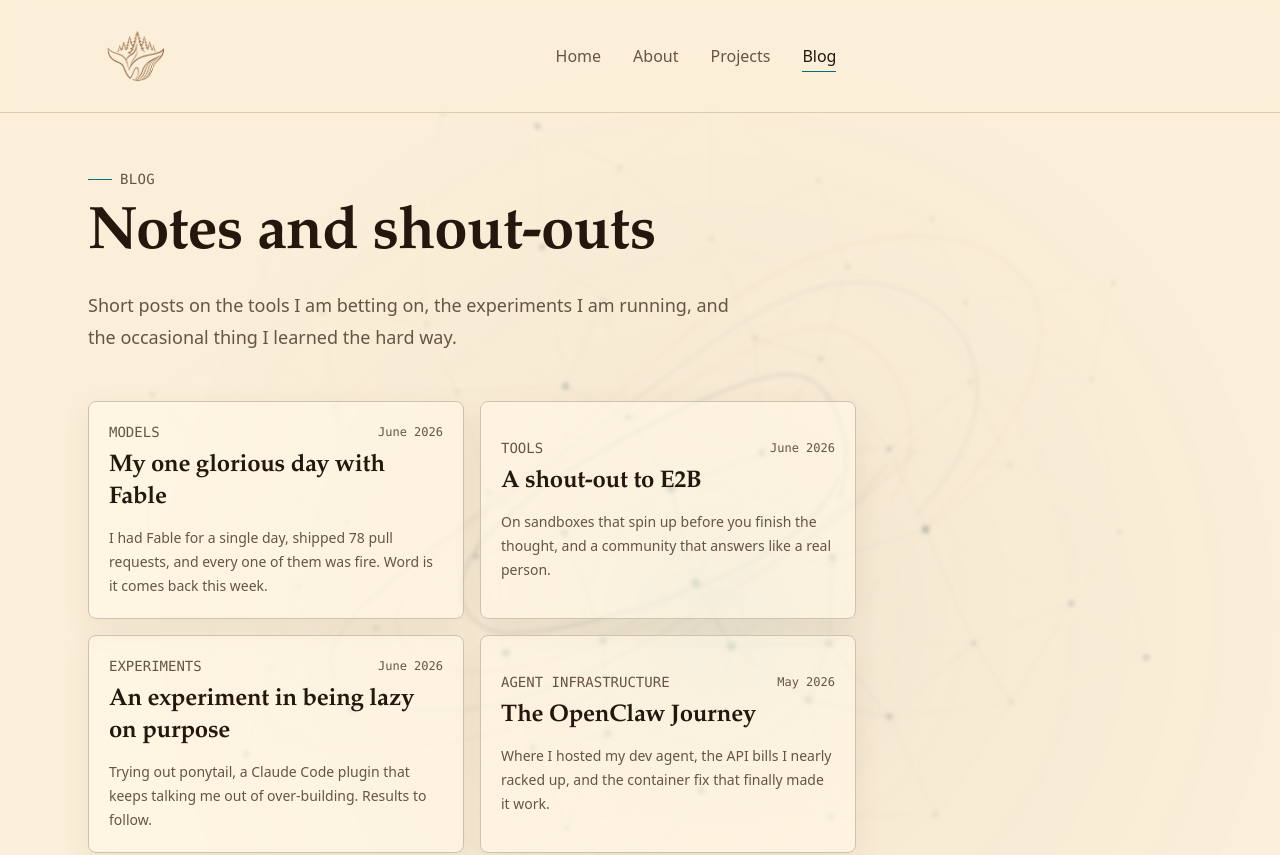
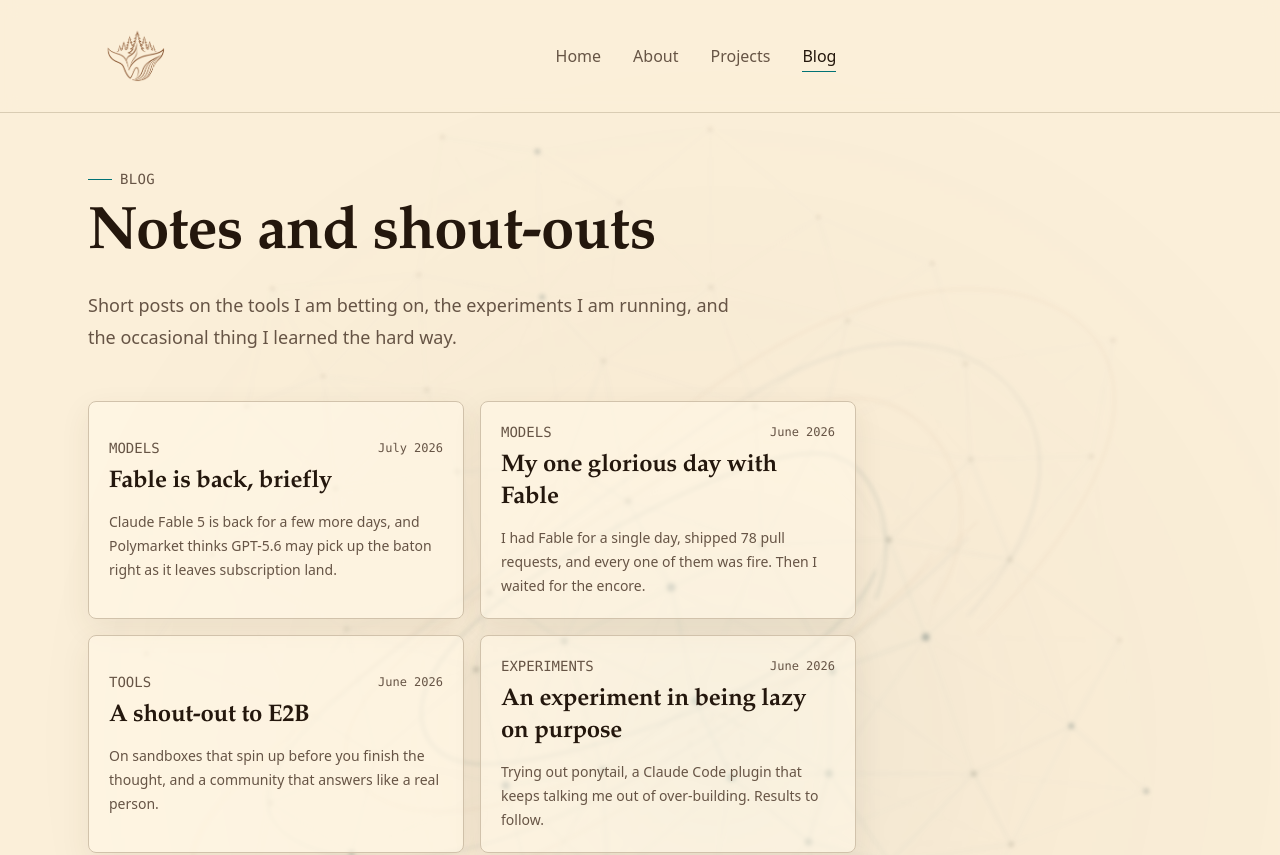
Before and after one commit to AdamLinCodes/personal-website-design, a Next.js app: page /blog in a window 1280 px wide. Shown: the top 855 px of the page. Built offline with nearby package versions, Linux system fonts and the light colour scheme.

Commit message:
Add Fable return blog post

```diff
--- a/app/blog/page.tsx
+++ b/app/blog/page.tsx
@@ -32,11 +32,45 @@ type BlogPost = {
 
 const blogPosts: BlogPost[] = [
   {
+    id: 'fable-is-back',
+    eyebrow: 'Models',
+    title: 'Fable is back, briefly',
+    date: 'July 2026',
+    summary:
+      'Claude Fable 5 is back for a few more days, and Polymarket thinks GPT-5.6 may pick up the baton right as it leaves subscription land.',
+    body: (
+      <div className="space-y-5">
+        <p>
+          The model that gave me my best coding day of the year is back.{' '}
+          <Link href="https://www.anthropic.com/news/redeploying-fable-5">Fable 5 returned globally on July 1</Link>,
+          which means the correct response is to clear the queue, stretch the review muscles, and see how much good work
+          can fit into a ridiculous little window.
+        </p>
+        <p>
+          The catch is the window. Anthropic says Fable is included through July 7, then it moves behind usage credits. So
+          this is not a leisurely renaissance. This is a few more days with the good button lit up, and I am absolutely
+          going to press it.
+        </p>
+        <p>
+          Because the calendar apparently has a sense of humor,{' '}
+          <Link href="https://polymarket.com/event/gpt-5pt6-released-onptptpt-20260623051439980">
+            Polymarket&apos;s current leading date
+          </Link>{' '}
+          for a public GPT-5.6 release is also July 7. OpenAI&apos;s own post says GPT-5.6 is in{' '}
+          <Link href="https://openai.com/index/previewing-gpt-5-6-sol/">limited preview</Link> and coming more broadly in
+          the coming weeks, so this is not official gospel. It is, however, a very funny possible handoff: Fable&apos;s
+          included-access clock hits zero, and maybe GPT-5.6 walks on stage.
+        </p>
+      </div>
+    ),
+  },
+  {
     id: 'fable',
     eyebrow: 'Models',
     title: 'My one glorious day with Fable',
     date: 'June 2026',
-    summary: 'I had Fable for a single day, shipped 78 pull requests, and every one of them was fire. Word is it comes back this week.',
+    summary:
+      'I had Fable for a single day, shipped 78 pull requests, and every one of them was fire. Then I waited for the encore.',
     body: (
       <div className="space-y-5">
         <p>
```
